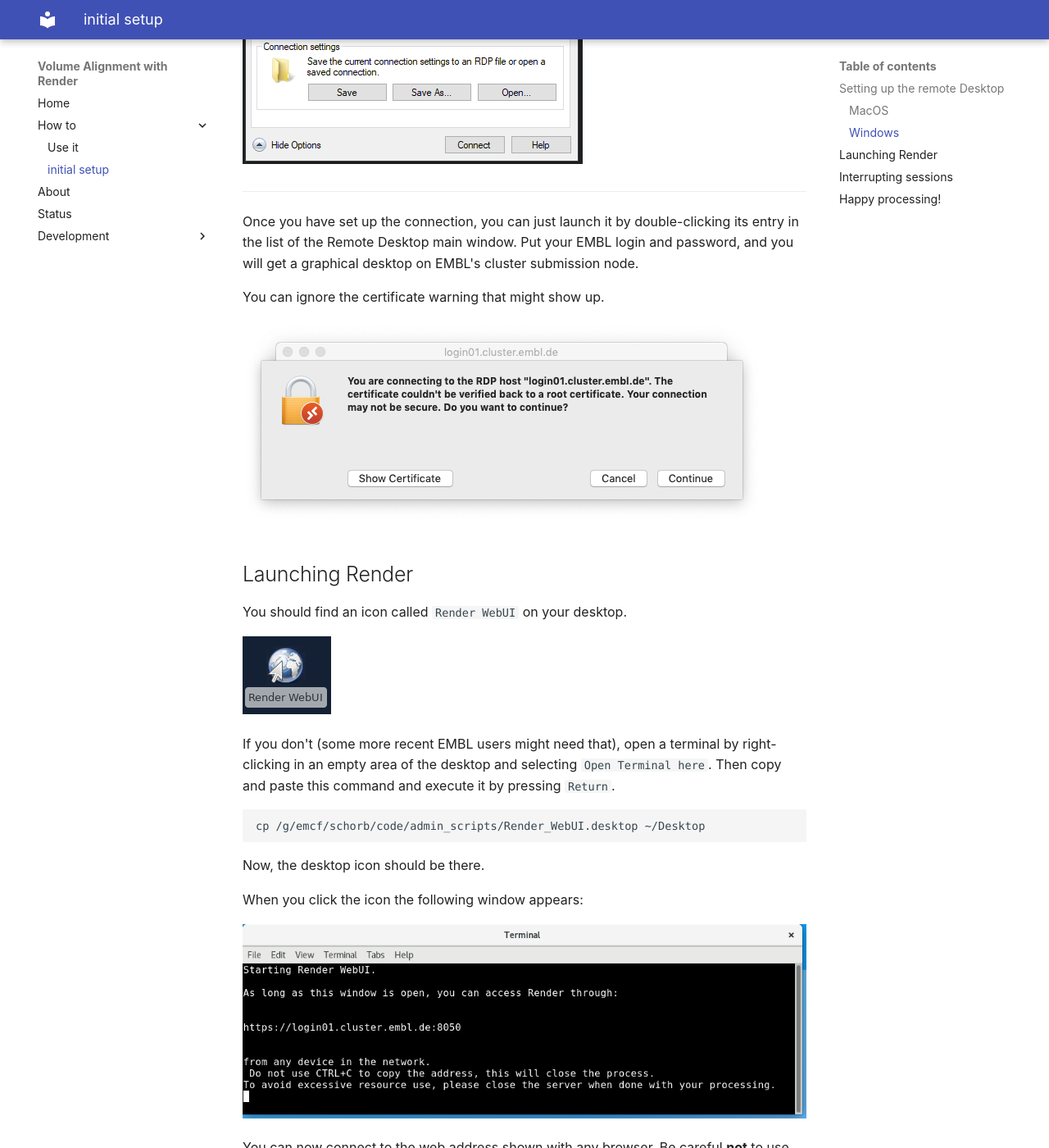
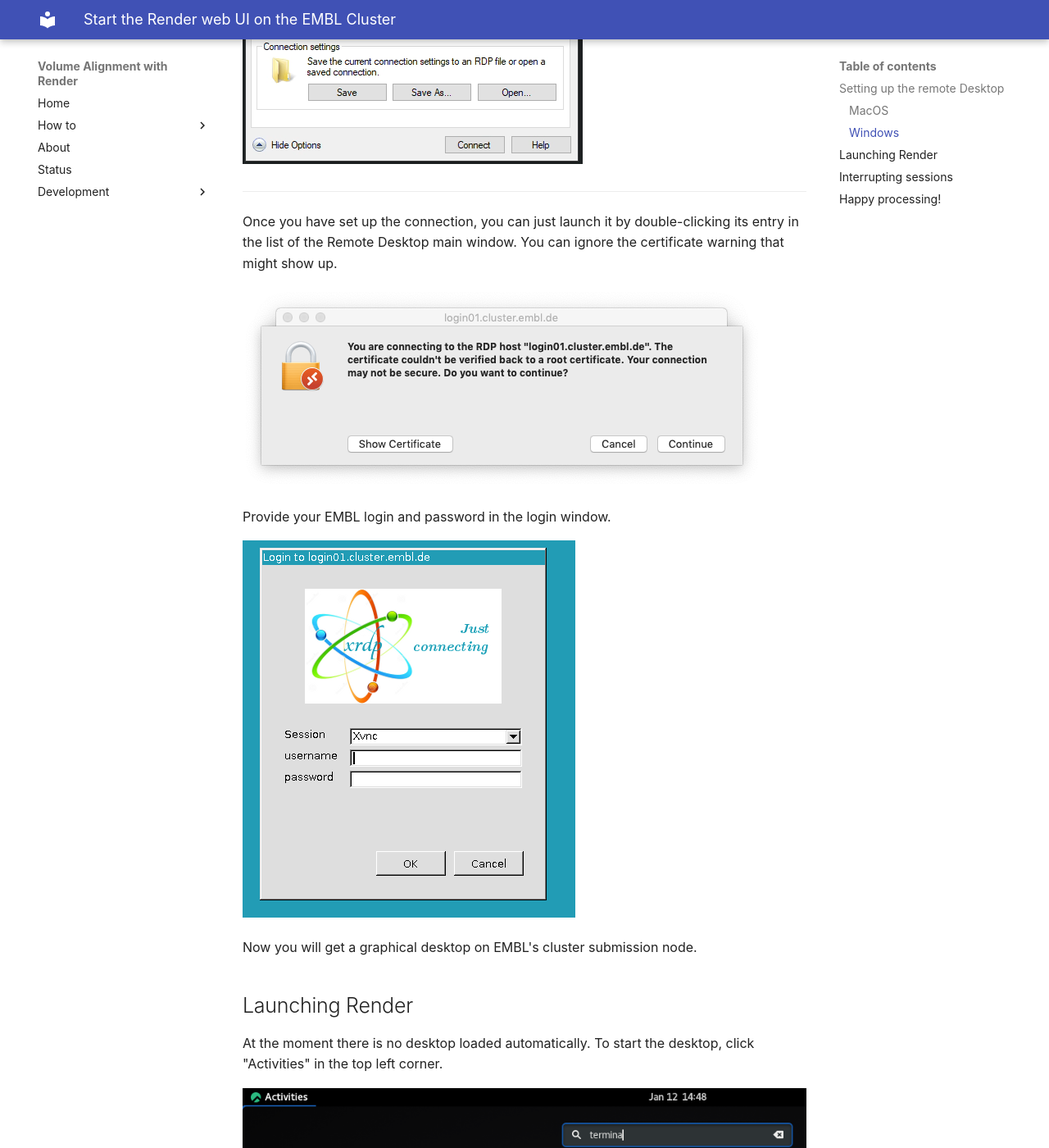
Before and after one commit to martinschorb/volumealign, an MkDocs documentation site: the page built from docs/remote.md, in a window 1280 px wide and 1400 px high, scrolled down 1662 px. Shown: the whole window at 82% size. Built offline with MkDocs 1.6.1 and Material for MkDocs 9.7.7, drawn with Linux system fonts in a browser that asks for light colours; some of the changed text lies outside the part shown.

Commit message:
xrdp doc, launch desktop

```diff
--- a/docs/x2go.md
+++ b/docs/remote.md
@@ -32,16 +32,26 @@
 
 ***
 
-Once you have set up the connection, you can just launch it by double-clicking its entry in the list of the Remote Desktop main window. Put your EMBL login and password, and you will get a graphical desktop on EMBL's cluster submission node.
-
-
-You can ignore the certificate warning that might show up.
+Once you have set up the connection, you can just launch it by double-clicking its entry in the list of the Remote Desktop main window. You can ignore the certificate warning that might show up.
 
 ![RDP cert](img/rdp_cert.png "RDP certificate warning")
+
+Provide your EMBL login and password in the login window.
+
+![login remote Desktop](img/xrdp_login.png "Log in")
+
+Now you will get a graphical desktop on EMBL's cluster submission node.
 
 
 
 ## Launching Render
+
+At the moment there is no desktop loaded automatically. To start the desktop, click "Activities" in the top left corner.
+
+![launch Desktop](img/gnome_terminal.png "launch Desktop")
+
+Type `terminal` in the search box and launch the "Xfce Terminal program".
+This will start a terminal session. In there type `xfdesktop` and hit enter to launch the desktop. Keep this terminal window open.
 
 You should find an icon called `Render WebUI` on your desktop.
 
```
Also changed, not shown: docs/index.md (+1 -1 lines), docs/img/gnome_terminal.png (added), docs/img/xrdp_login.png (added).
